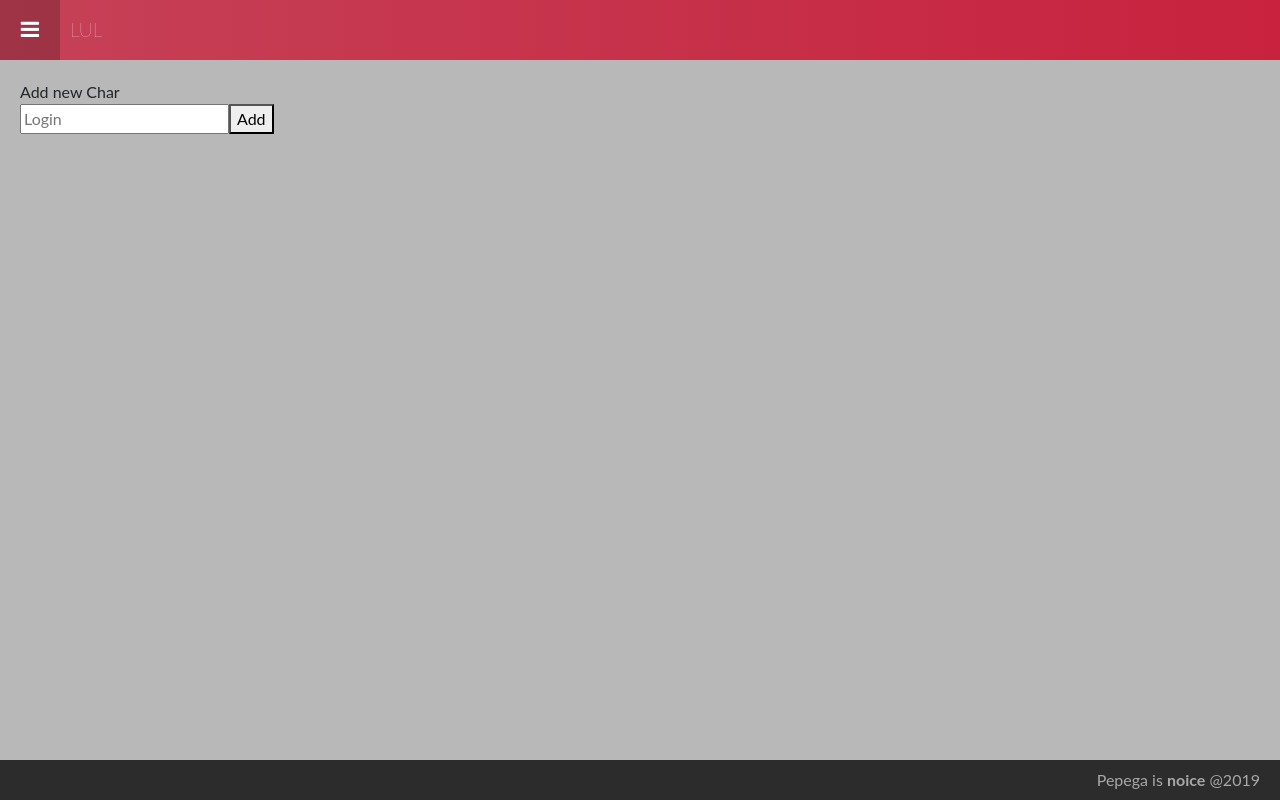
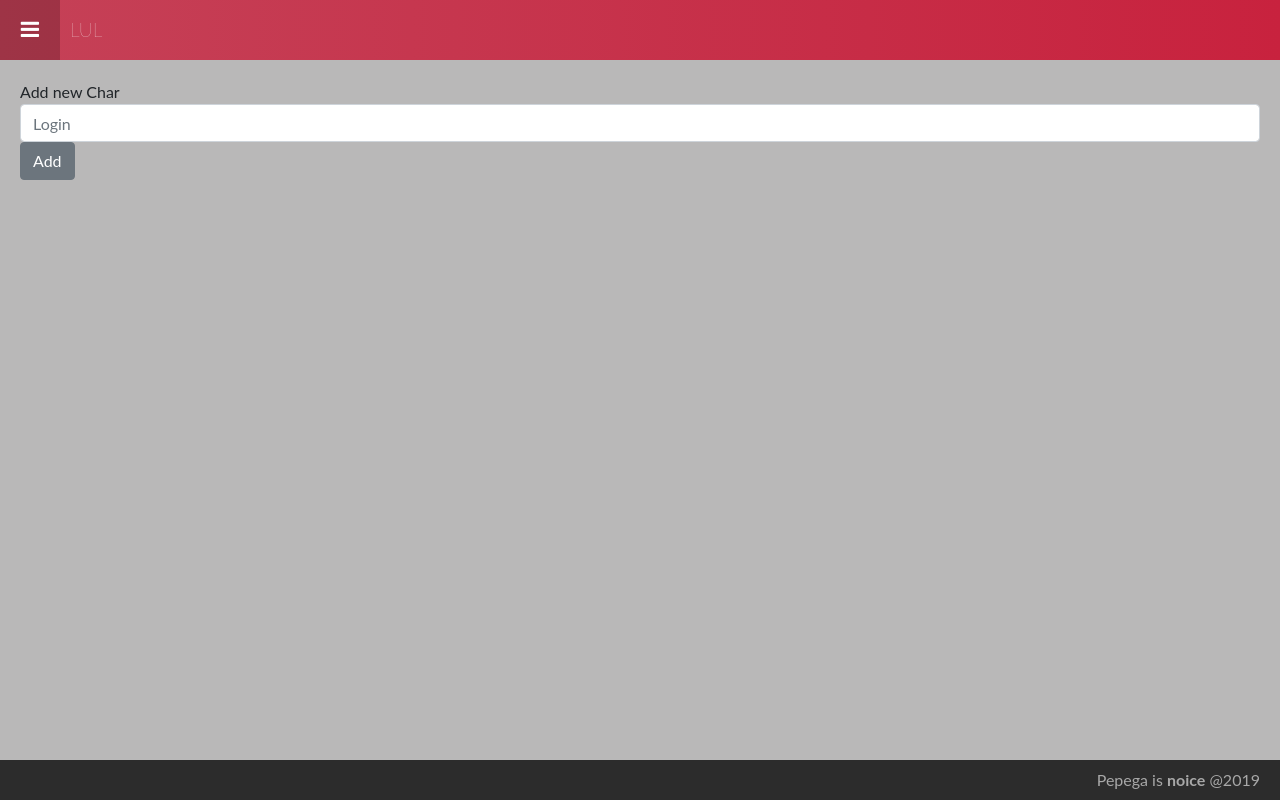
Before and after one commit to led479/RunescapeAPI, a Vue app in the folder client/: page /admin in a window 1280 px wide. Built offline with nearby package versions, Linux system fonts and the light colour scheme; no server answers.

Commit message:
Atualiza criação de char

```diff
--- a/client/src/components/admin/Admin.vue
+++ b/client/src/components/admin/Admin.vue
@@ -1,10 +1,10 @@
 <template>
   <div class="admin">
     <span>Add new Char</span>
-    <form v-on:submit="sub" action="#" method="post">
-      <input v-model="login" placeholder="Login">
-      <button type="submit">Add</button>
-    </form>
+    <b-form>
+      <b-form-input v-model="char.login" placeholder="Login"></b-form-input>
+      <b-button @click="postChar">Add</b-button>
+    </b-form>
   </div>
 </template>
 
@@ -16,34 +16,25 @@ export default {
   name: "Admin",
   data() {
     return {
-      login: ""
+      char: {
+          login: ''
+      }
     };
   },
   methods: {
-    sub: function(event) {
+    postChar() {
       if (this.login == "") {
         alert("Preencha o campo Login.");
         event.preventDefault();
       } else {
         axios
-          .post(`${baseAPiUrl}/chars`, {
-            login: this.login
-          })
-          .then(response => {});
+          .post(`${baseAPiUrl}/chars`, this.char)
+          .then(() => { this.$router.push( {name: 'Home' } )
+        });
       }
     },
 
-    postChar() {
-      axios
-        .post(`${baseAPiUrl}/chars`, {
-          body: this.postBody
-        })
-        .then(response => {});
-    }
   },
-  mounted() {
-    this.postChar();
-  }
 };
 </script>
 
--- a/client/src/components/home/Home.vue
+++ b/client/src/components/home/Home.vue
@@ -6,7 +6,6 @@
         <div>
           <span v-for="(skillStats, skillName) in char.stats" :key="skillName">{{ skillName }}: {{skillStats.level}} </span>
         </div>
-
       </div>
     </div>
   </div>
```
